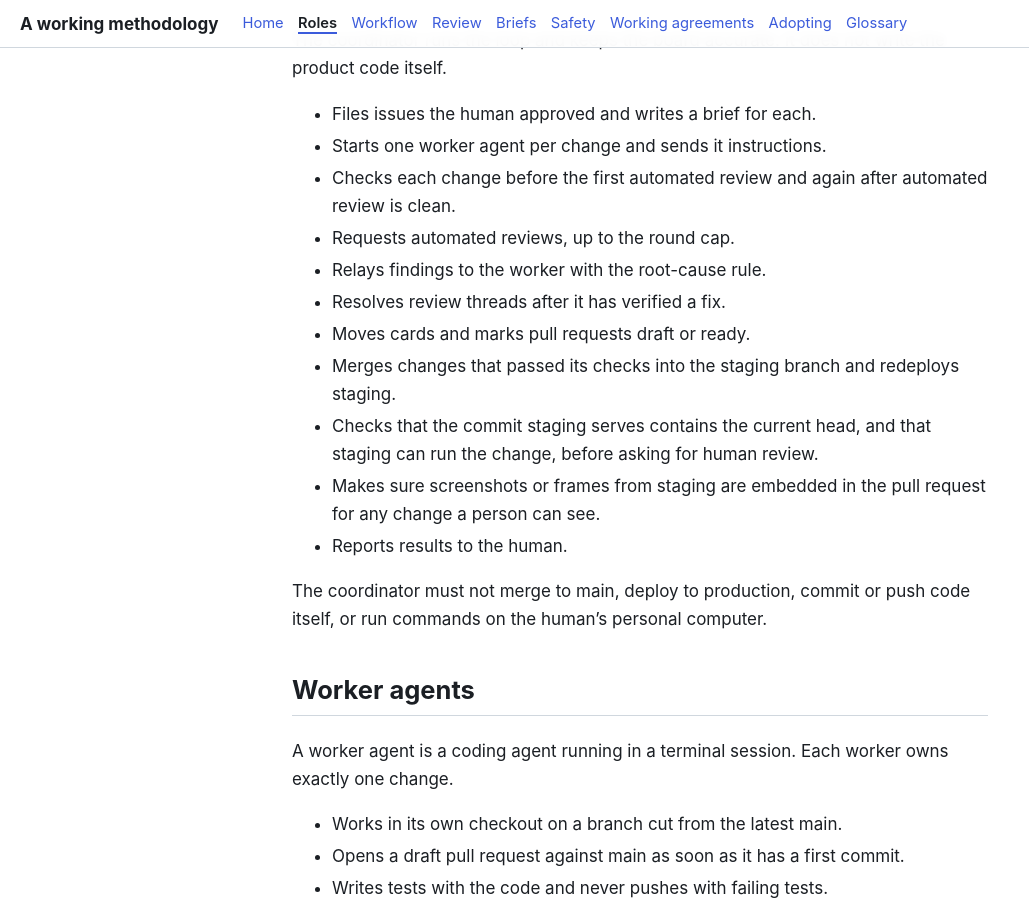
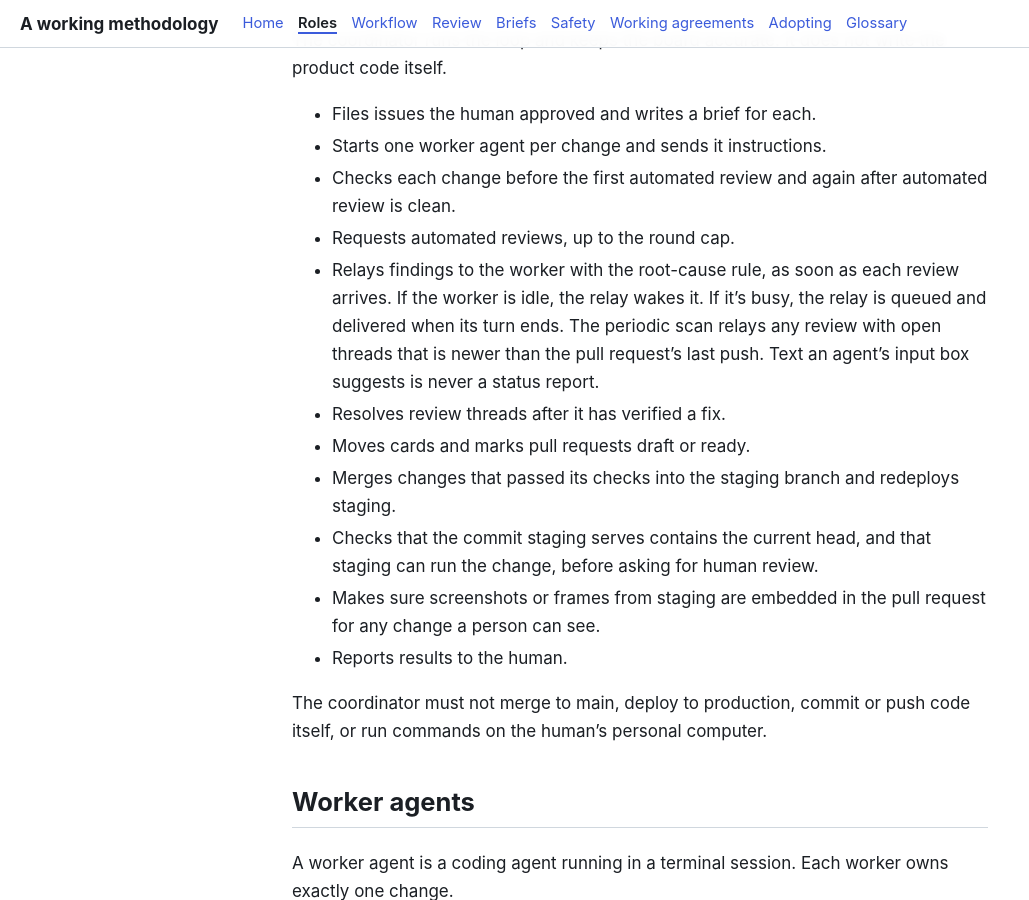
Before and after one commit to tangentcode/methodology, a Jekyll site: the page built from roles.md, in a window 1280 px wide and 900 px high, scrolled down 566 px. Shown: the whole window, without its empty margins (0-1029 px from the left). Built offline with Jekyll 4.4.1, drawn with Linux system fonts in a browser that asks for light colours; our own code applies the rules of GitHub Pages for plain Markdown files.

Commit message:
Roles: findings are relayed when they arrive, even if the worker is idle or busy (#18)
Co-authored-by: tangentstorm <tangentstorm@users.noreply.github.com>
Co-authored-by: tangentstorm <2150613+tangentstorm@users.noreply.github.com>

```diff
--- a/roles.md
+++ b/roles.md
@@ -18,7 +18,7 @@ The coordinator runs the loop and keeps the board accurate. It does not write th
 - Starts one worker agent per change and sends it instructions.
 - Checks each change before the first automated review and again after automated review is clean.
 - Requests automated reviews, up to the round cap.
-- Relays findings to the worker with the root-cause rule.
+- Relays findings to the worker with the root-cause rule, as soon as each review arrives. If the worker is idle, the relay wakes it. If it's busy, the relay is queued and delivered when its turn ends. The periodic scan relays any review with open threads that is newer than the pull request's last push. Text an agent's input box suggests is never a status report.
 - Resolves review threads after it has verified a fix.
 - Moves cards and marks pull requests draft or ready.
 - Merges changes that passed its checks into the staging branch and redeploys staging.
```
